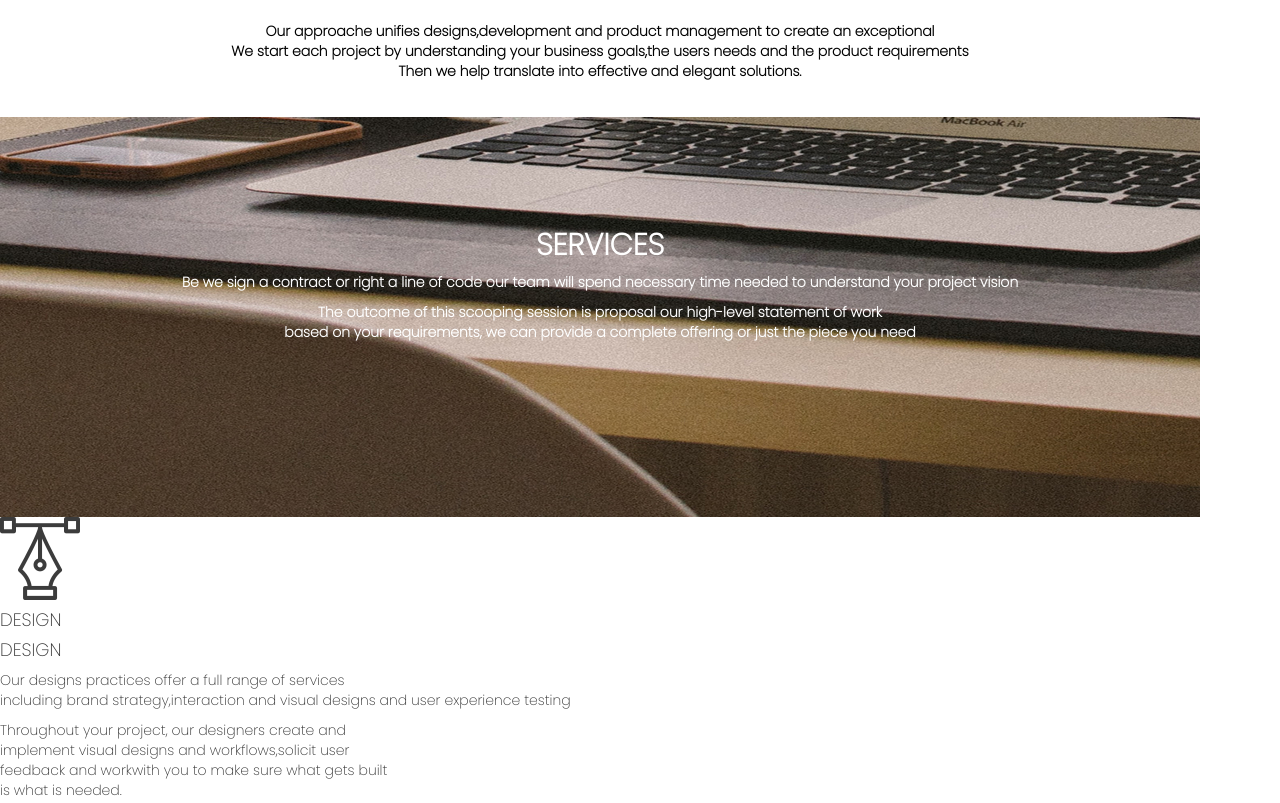
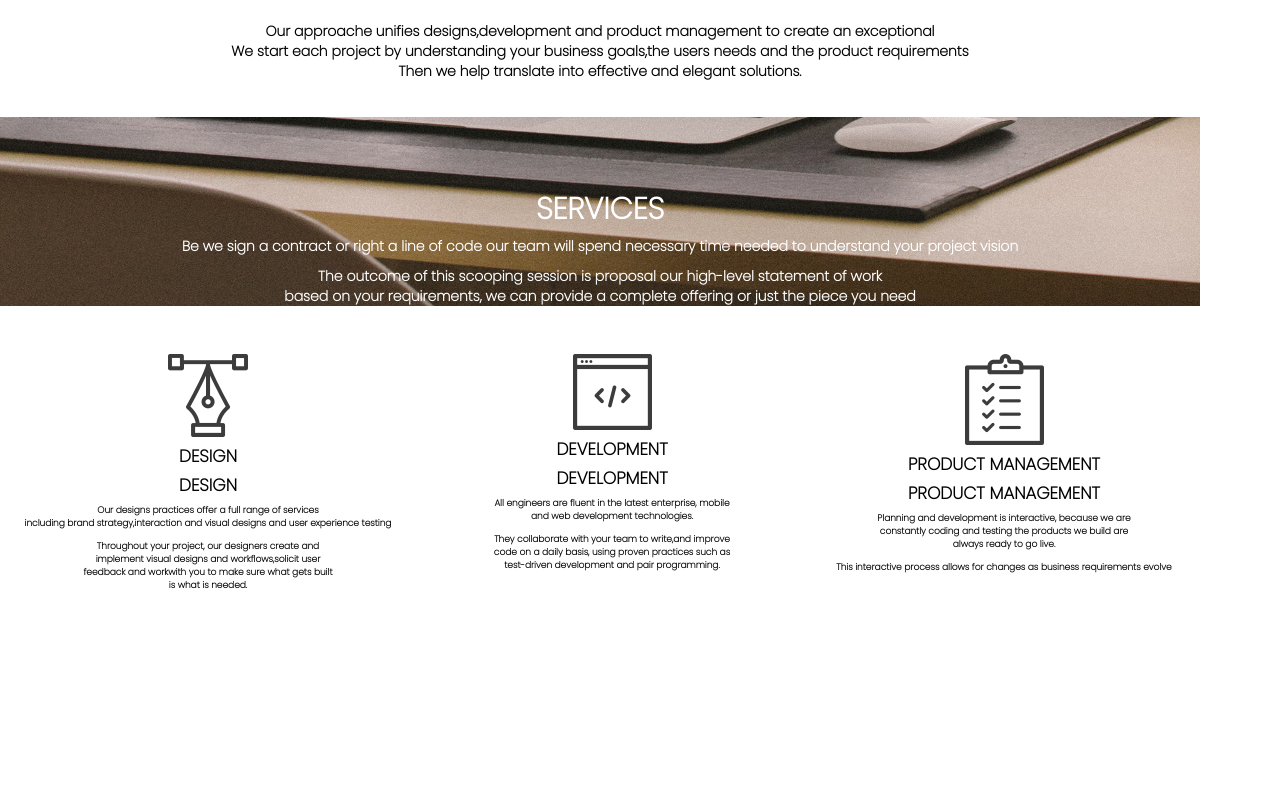
Before and after one commit to SayiaFelix/delani-studio, a plain HTML site: page index.html in a window 1280 px wide. Shown: the part 1000-1803 px from the top of the page. After the commit the page ends 1754 px from the top, so only its background shows below. Drawn offline with nearby package versions, Linux system fonts and the light colour scheme; files whose address does not match are found by name.

Commit message:
Feature;Styling what about us div

```diff
--- a/CSS/style.css
+++ b/CSS/style.css
@@ -18,6 +18,7 @@ body {
     text-align: center;
     background-size: cover;
     background-repeat: no-repeat;
+    background-position: center;
 }
 
 #img1 {
@@ -72,18 +73,76 @@ body {
 
 .service {
     background-image: url("../images/s_image.jpg");
+    background-size: cover;
+    background-repeat: no-repeat;
+    background-position: center;
     height: 50vh;
     text-align: center;
     color: #ffffff;
     margin-top: 3%;
+    max-height: min-content;
 }
 
 #service {
     font-weight: bold;
-    margin-top: 6%;
+    margin-top: 3%;
     font-size: 30px;
 }
 
 .service p {
     font-weight: 700;
 }
+
+.what-we-do {
+    height: 50vh;
+    display: flex;
+    justify-content: space-around;
+    margin-top: 4%;
+    color: #000000;
+}
+
+#h4 {
+    font-size: 17px;
+    font-weight: bold;
+}
+
+.design {
+    /* background-image: url("../images/design_icon.png"); */
+    background-size: cover;
+    background-repeat: no-repeat;
+    background-position: center;
+    text-align: center;
+    height: 50vh;
+    width: 32%;
+    font-size: 9px;
+    font-weight: 600;
+}
+
+.development {
+    /* background-image: url("../images/dev_icon.png"); */
+    background-size: cover;
+    background-repeat: no-repeat;
+    background-position: center;
+    text-align: center;
+    height: 50vh;
+    font-weight: 600;
+    font-size: 9px;
+    width: 30%;
+}
+
+
+/* .overlay {
+    display: none;
+} */
+
+.product-management {
+    /* background-image: url("../images/product_icon.png"); */
+    background-size: cover;
+    background-repeat: no-repeat;
+    background-position: center;
+    text-align: center;
+    height: 50vh;
+    font-weight: 600;
+    font-size: 9px;
+    width: 30%;
+}
```
Also changed, not shown: images/design_icon.png (renamed from images/assets/services_icons/design_icon.png), images/dev_icon.png (renamed from images/assets/services_icons/dev_icon.png), images/product_icon.png (renamed from images/assets/services_icons/product_icon.png).
